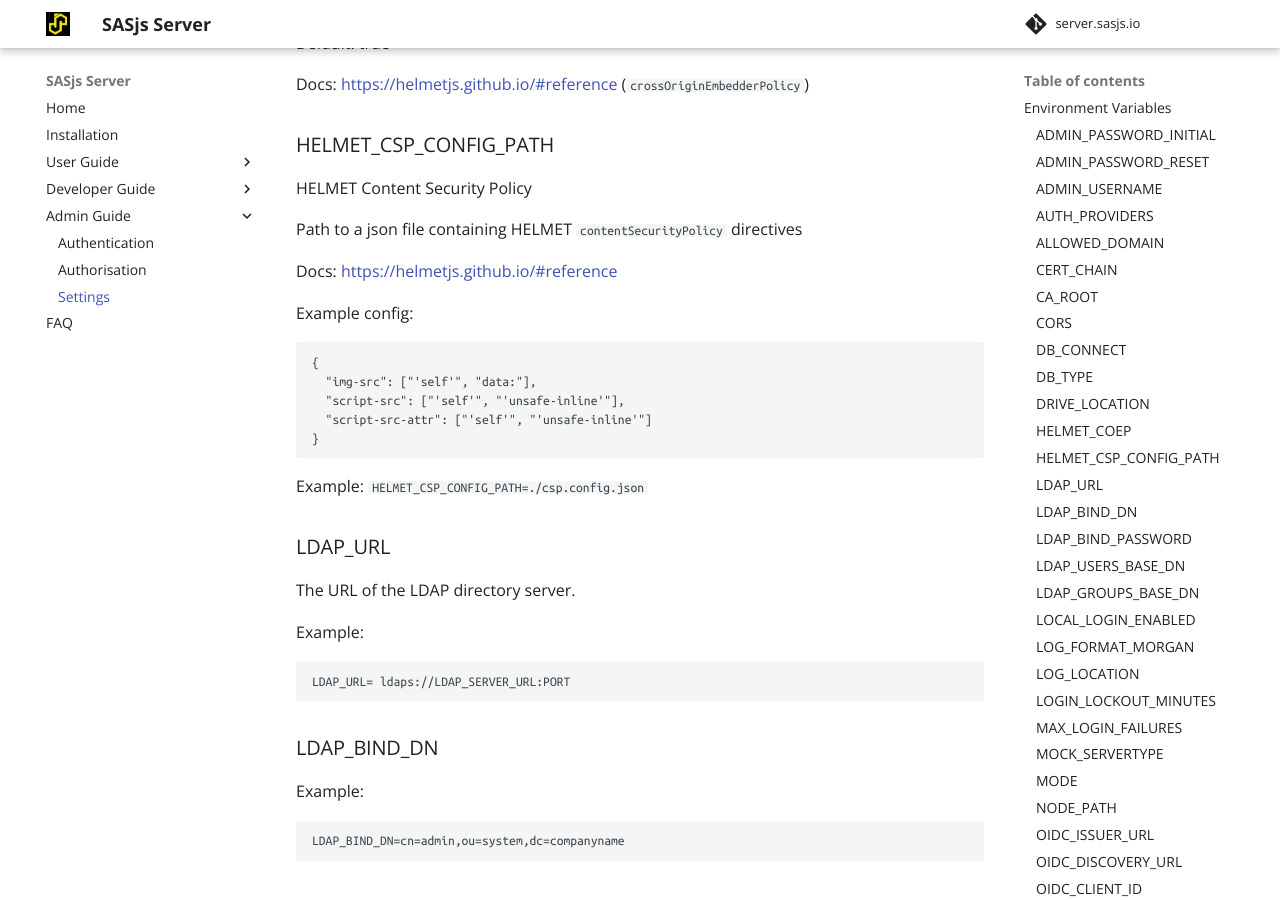
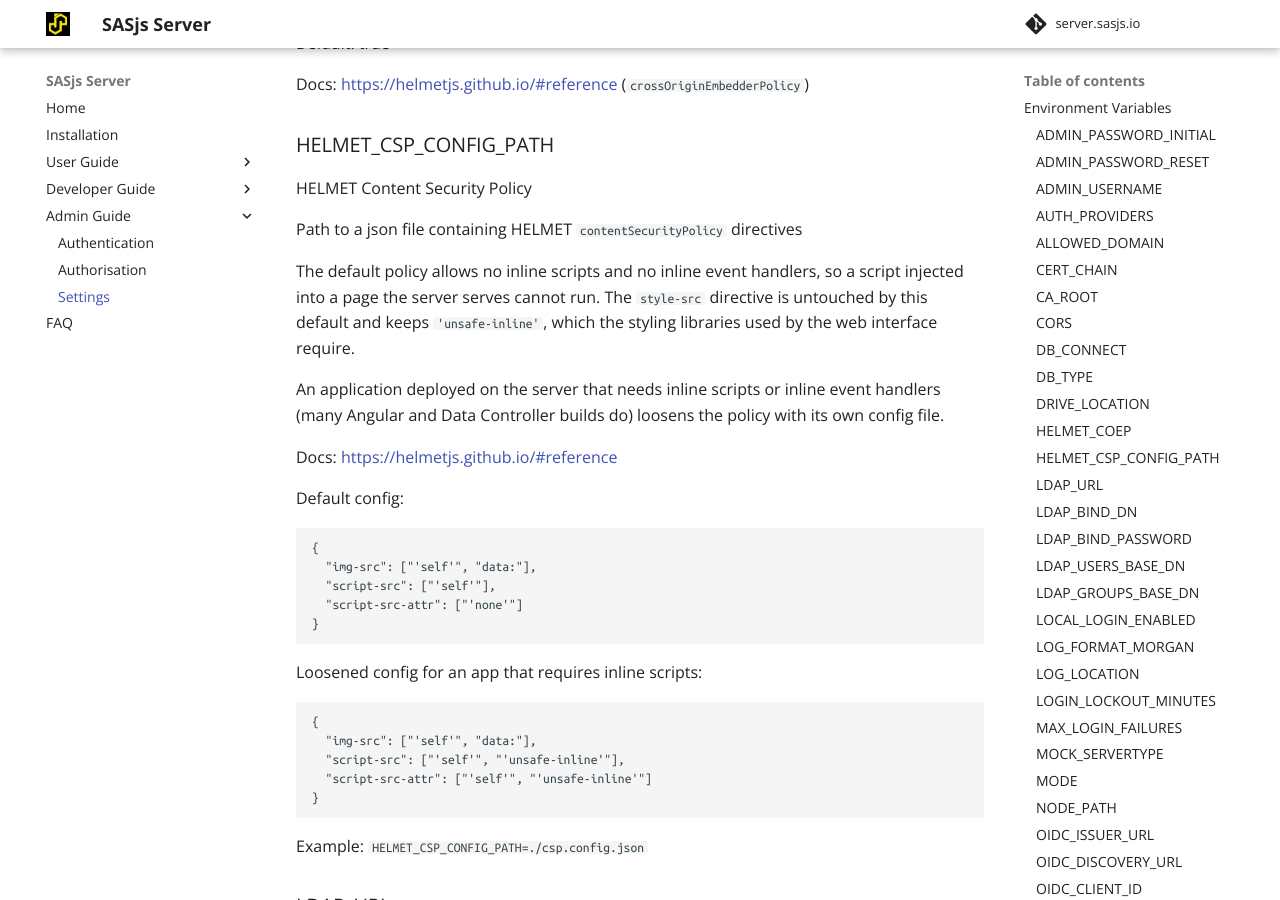
Before and after one commit to sasjs/server.sasjs.io, an MkDocs documentation site: the page built from docs/settings.md, in a window 1280 px wide and 900 px high, scrolled down 5045 px. Built offline with MkDocs 1.6.1 and Material for MkDocs 9.7.7, drawn with Linux system fonts in a browser that asks for light colours; comment, search, counter and statistics services are not loaded.

Commit message:
docs(settings): document the default CSP and the opt-in for inline scripts
The `HELMET_CSP_CONFIG_PATH` section showed the loosened directive set as
"Example config", which reads as the default. The default policy now allows
no inline scripts and no inline event handlers, so the page shows that
directive set first and keeps the loosened one as the opt-in for an
application that needs inline scripts (many Angular and Data Controller
builds do).

Notes that `style-src` keeps helmet's own `'unsafe-inline'`, which the
styling libraries used by the web interface require, so an app that needs
only inline styles is unaffected.

Verified locally: `uvx --from mkdocs-material mkdocs build` renders 12
pages, and `check-doc-anchors.py site` resolves 431 fragment links with 0
broken.

Refs sasjs/server#168

````diff
--- a/docs/settings.md
+++ b/docs/settings.md
@@ -173,9 +173,22 @@ HELMET Content Security Policy
 
 Path to a json file containing HELMET `contentSecurityPolicy` directives
 
+The default policy allows no inline scripts and no inline event handlers, so a script injected into a page the server serves cannot run. The `style-src` directive is untouched by this default and keeps `'unsafe-inline'`, which the styling libraries used by the web interface require.
+
+An application deployed on the server that needs inline scripts or inline event handlers (many Angular and Data Controller builds do) loosens the policy with its own config file.
+
 Docs: [https://helmetjs.github.io/#reference](https://helmetjs.github.io/#reference)
 
-Example config:
+Default config:
+```
+{
+  "img-src": ["'self'", "data:"],
+  "script-src": ["'self'"],
+  "script-src-attr": ["'none'"]
+}
+```
+
+Loosened config for an app that requires inline scripts:
 ```
 {
   "img-src": ["'self'", "data:"],
````
